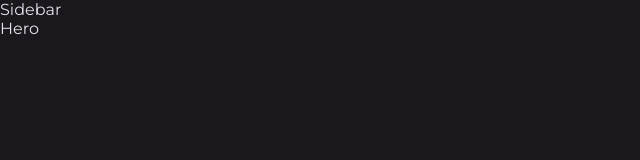
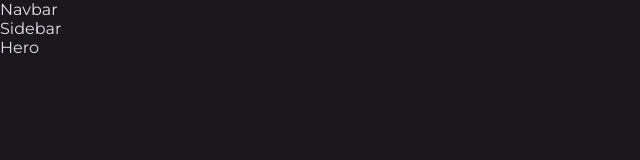
Before and after one commit to Lu-Smith/new_react_portfolio_sass, a React (Create React App) app: page / in a window 1280 px wide. Shown: the top 160 px of the page, without its empty margins (0-640 px from the left). Built offline with nearby package versions, Linux system fonts and the light colour scheme.

Commit message:
Created Navbar.tsx

```diff
--- a/src/App.tsx
+++ b/src/App.tsx
@@ -2,11 +2,13 @@
 import './styles/app.scss';
 import Sidebar from './components/Sidebar';
 import Hero from './components/Hero';
+import Navbar from './components/Navbar';
 
 function App() {
   return (
     <div className="App">
       <section>
+        <Navbar />
         <Sidebar />
         <Hero />
         </section>
--- /dev/null
+++ b/src/components/Navbar.tsx
@@ -0,0 +1,9 @@
+import React from 'react'
+
+const Navbar = () => {
+  return (
+    <div className='Navbar'>Navbar</div>
+  )
+}
+
+export default Navbar
```
